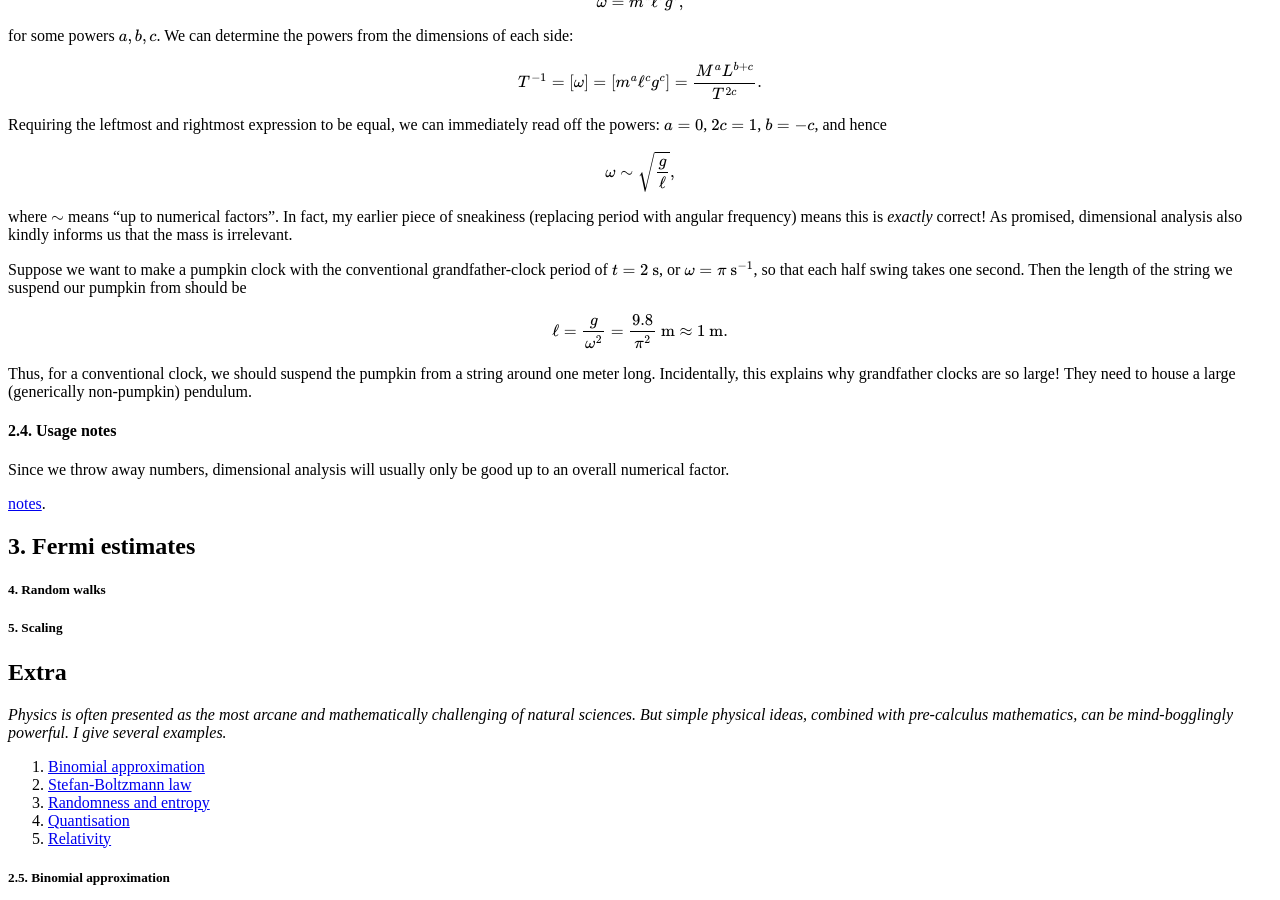
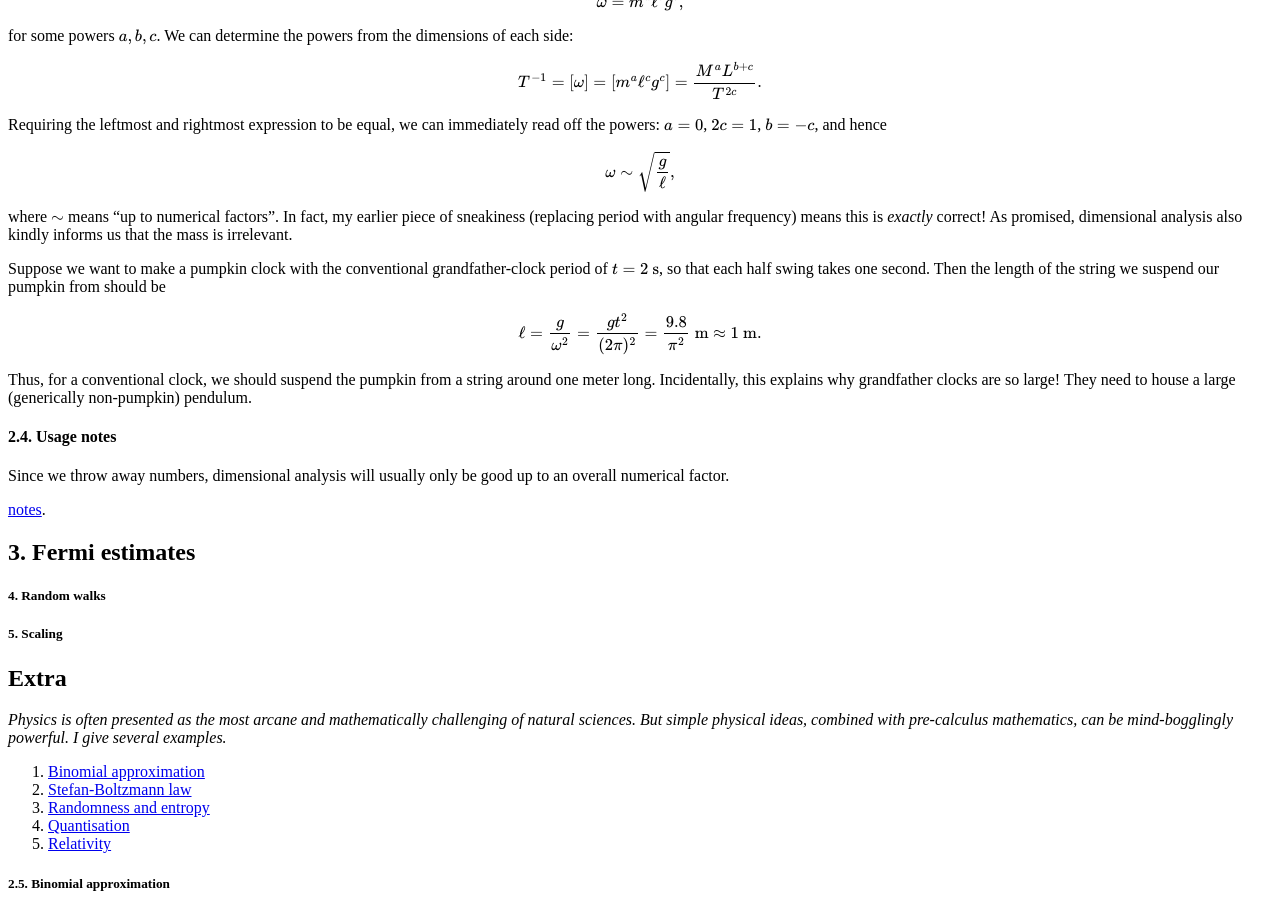
Before and after one commit to hapax/hapax.github.io, a Jekyll site: the page built from assets/simple-physics.md, in a window 1280 px wide and 900 px high, scrolled down 1997 px. Built offline with Jekyll 4.4.1, drawn with Linux system fonts in a browser that asks for light colours; our own code applies the rules of GitHub Pages for plain Markdown files; formulas are drawn with MathJax 3; a script that is not in the unit is left out.

Commit message:
Update simple-physics.md

```diff
--- a/assets/simple-physics.md
+++ b/assets/simple-physics.md
@@ -183,12 +183,12 @@
 
 Suppose we want to make a pumpkin clock with the conventional
 grandfather-clock period of $t = 2 \text{
-s}$, or $\omega = \pi \text{ s}^{-1}$, so that each half swing takes
+s}$, so that each half swing takes
 one second.
 Then the length of the string we suspend our pumpkin from should be
 
 $$
-\ell = \frac{g}{\omega^2} = \frac{9.8 }{\pi^2}\text{ m} \approx 1
+\ell = \frac{g}{\omega^2} = \frac{g t^2}{(2\pi)^2} = \frac{9.8 }{\pi^2}\text{ m} \approx 1
 \text{ m}.
 $$
 
```
